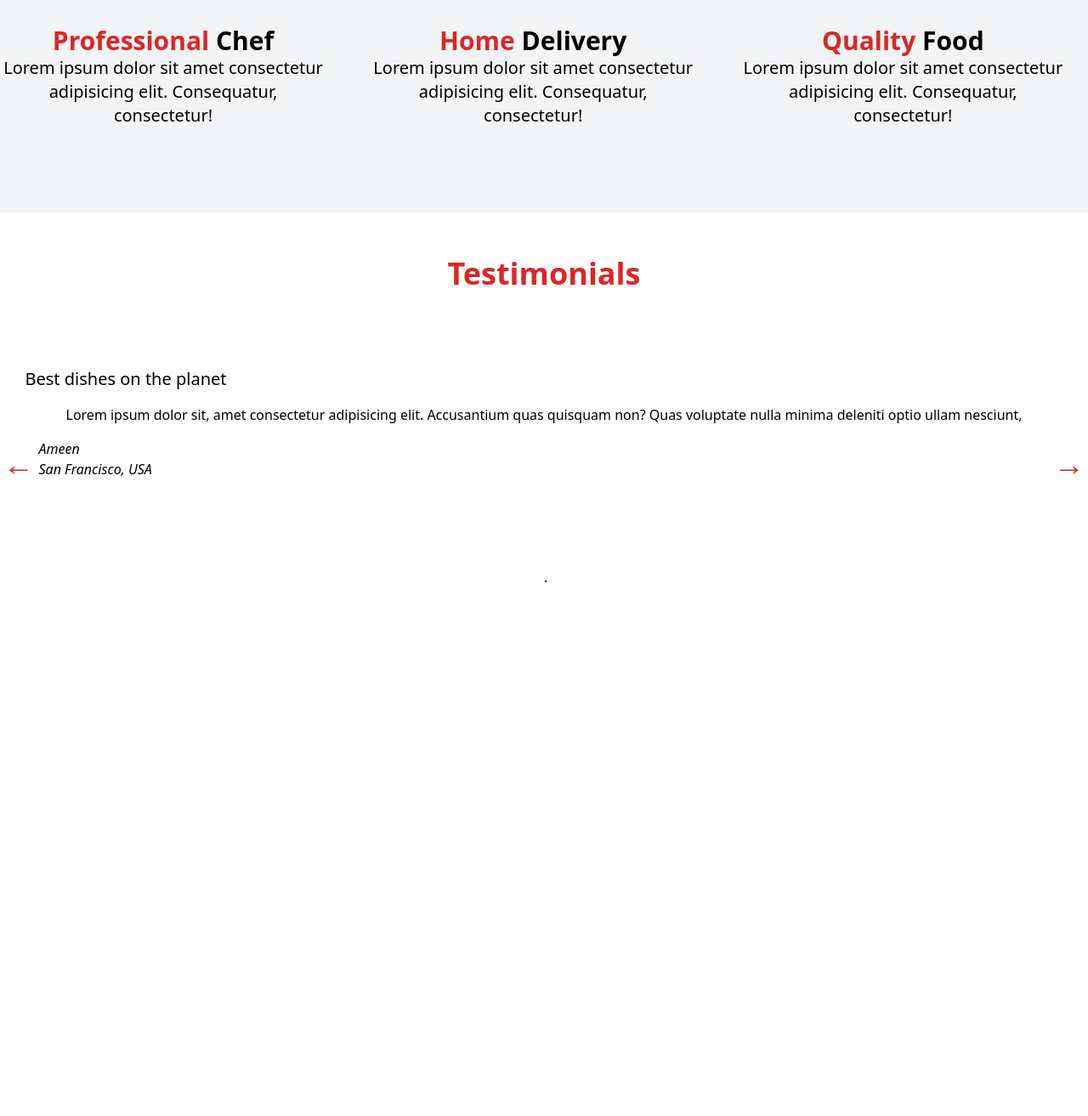
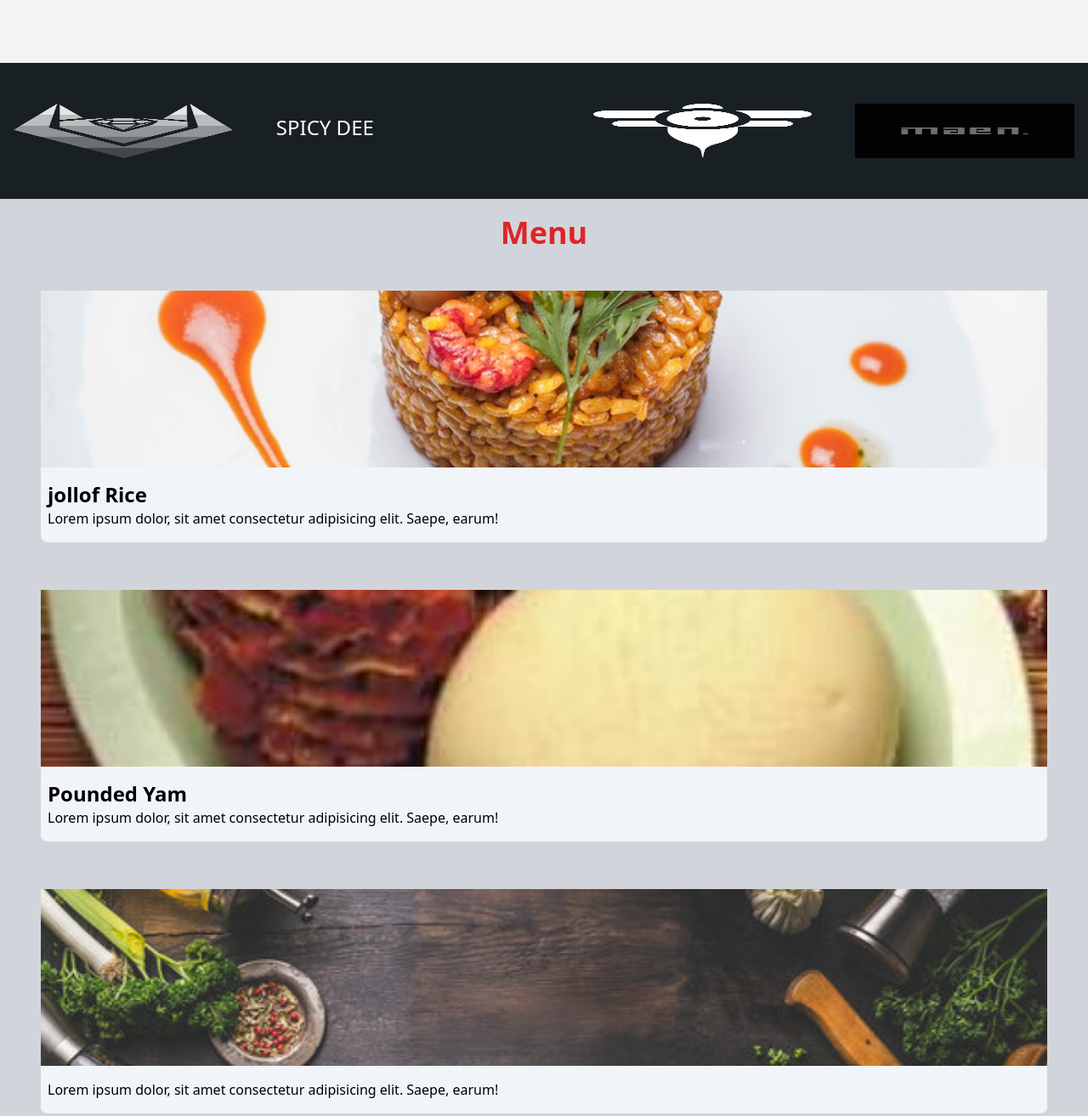
Before and after one commit to Habeeb-bee/Rex-kitchen, a website: page index.html in a window 1280 px wide. Shown: the part 1482-2795 px from the top of the page at 85% size. Before the commit the page ends 2196 px from the top, so only its background shows below. Drawn offline with nearby package versions, Linux system fonts and the light colour scheme.

Commit message:
Add files via upload

```diff
--- a/index.html
+++ b/index.html
@@ -98,29 +98,17 @@
 
 <!--qoute-->
 
-      <div class="about text-center text-white  py-[3em] md:py-[7em]  "  style="background-color:#192024;">
+      <div class="about text-center text-white  py-[3em] md:py-[7em] bg-[#192024] ">
         <p class="py-2 text-xl block"> The joy of a good chef is not cooking for themselves but cooking for others </p>
          <h2 class="text-3xl font-bold">-<span class="about-span  text-red-600  ">Rex</span> kitchen </h2>
       </div>
-
-       <!--sponsors-->
-
-<div class="sponsors py-[3em] bg-gray-200 px-4 flex flex-row justify-between gap-[4vw]">
-    <img class="size-20  px-2 bg-black" src="./public/img/diamond.png" alt="">
-    <img  class="size-20 px-2 "src="./public/img/bizinsider.png" alt="">
-    <img  class="size-20  px-2 "src="./public/img/logo.png" alt="">
-    <img class="size-20 px-2 " src="./public/img/mean.jpg" alt="">
-
-</div>
-
-
-
-
 
       <!--whyUs-->
 
       <div class="why py-8 bg-gray-100 text-center lg:py-[5em] ">
         <h1 class="text-4xl py-3 block font-bold lg:text-5xl"> <span class="text-red-600"> Why</span> Us</h1>
+
+
         <div class="reason lg:flex lg:flex-row lg:gap-[4vw] ">
 
             <div class="chef item-center py-5 lg:w-[30%] ">
@@ -147,6 +135,66 @@
         </div>
 
       </div>
+
+
+
+       <!--sponsors-->
+
+ <div class="sponsors py-[3em] bg-gray-200 px-4 flex flex-row justify-between gap-[4vw] bg-[#192024]">
+    <img class=" flex-auto w-16 h-16  " src="./public/img/diamond.png" alt="">
+    <p class="flex-auto w-32 h-16 text-white text-2xl pt-3">  SPICY DEE </p>
+    <img  class="flex-auto w-16 h-16   "src="./public/img/logo.png" alt="">
+    <img class="flex-auto w-16 h-16  " src="./public/img/mean.jpg" alt="">
+
+
+</div>
+
+      <!--menu-->
+
+      <div class="menu bg-gray-300 py-5">
+
+        <div class="menu-head text-center text-4xl font-bold text-red-600  ">Menu</div>
+
+          <!--cards-->
+
+          <div class="cards p-[3em] flex flex-col justify-between gap-[3.5em]">
+
+            <div class="card1  bg-slate-100 rounded-lg ">
+              <img class="h-[13em] w-full object-cover"  src="
+              ./public/img/jollof.jpg" alt="">
+
+              <div class="disc  px-[.5em] py-[1em]  ">
+                <h1 class=" text-2xl font-bold">jollof Rice</h1>
+                <p>Lorem ipsum dolor, sit amet consectetur adipisicing elit. Saepe, earum!</p>
+              </div>
+
+            </div>
+
+            <div class="card1 bg-slate-100 rounded-lg">
+              <img class="max-h-[13em] w-full object-cover"  src="
+              ./public/img/iyan.jpg" alt="">
+
+              <div class="disc px-[.5em] py-[1em] ">
+                <h1 class=" text-2xl font-bold">Pounded Yam</h1>
+                <p>Lorem ipsum dolor, sit amet consectetur adipisicing elit. Saepe, earum!</p>
+              </div>
+
+            </div>
+            <div class="card1 bg-slate-100 rounded-lg">
+              <img  class="h-[13em] w-full object-cover" src="
+              ./public/img/kitchen-bg.jpg" alt="">
+
+              <div class="disc px-[.5em] py-[1em] ">
+                   <h1 class=" text-2xl font-bold"> </h1>
+                <p>Lorem ipsum dolor, sit amet consectetur adipisicing elit. Saepe, earum!</p>
+              </div>
+
+            </div>
+          </div>
+
+
+      </div>
+
 
        <!--testimony-->
 
@@ -181,6 +229,8 @@
 
 
 
+
+
 </body>
 
 <script>
```
Also changed, not shown: public/img/iyan.jpg (added), public/img/jollof.jpg (added), public/img/pounded.jpg (added), public/style.css. Lines whose indentation alone changed are shown as unchanged.
